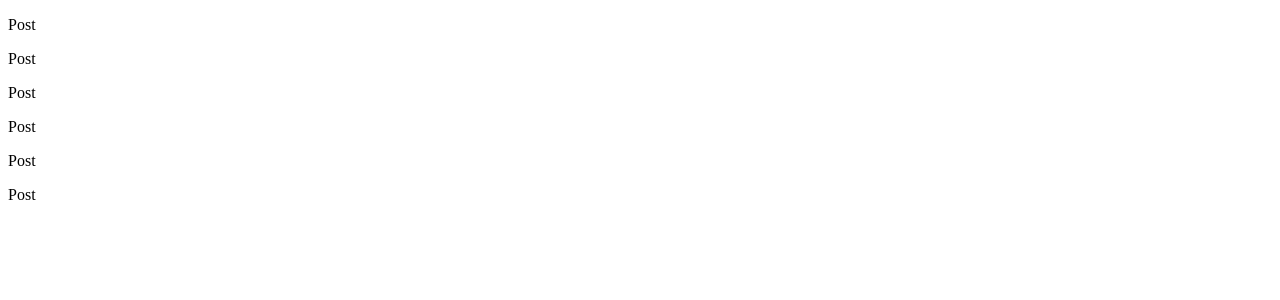
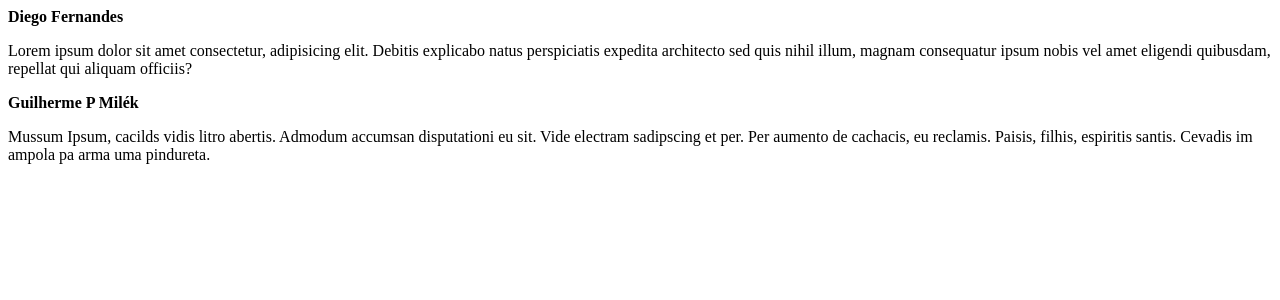
Before and after one commit to guipmdev/ignite-feed, a React (Vite) app: page / in a window 1280 px wide. Shown: the top 300 px of the page. Built offline with nearby package versions, Linux system fonts and the light colour scheme.

Commit message:
Iniciando com React - Propriedades

```diff
--- a/src/App.jsx
+++ b/src/App.jsx
@@ -3,12 +3,14 @@ import { Post } from "./Post";
 export function App() {
   return (
     <div>
-      <Post />
-      <Post />
-      <Post />
-      <Post />
-      <Post />
-      <Post />
+      <Post
+        author="Diego Fernandes"
+        content="Lorem ipsum dolor sit amet consectetur, adipisicing elit. Debitis explicabo natus perspiciatis expedita architecto sed quis nihil illum, magnam consequatur ipsum nobis vel amet eligendi quibusdam, repellat qui aliquam officiis?"
+      />
+      <Post
+        author="Guilherme P Milék"
+        content="Mussum Ipsum, cacilds vidis litro abertis. Admodum accumsan disputationi eu sit. Vide electram sadipscing et per. Per aumento de cachacis, eu reclamis. Paisis, filhis, espiritis santis. Cevadis im ampola pa arma uma pindureta."
+      />
     </div>
   );
 }
--- a/src/Post.jsx
+++ b/src/Post.jsx
@@ -1,3 +1,8 @@
-export function Post() {
-  return <p>Post</p>;
+export function Post(props) {
+  return (
+    <div>
+      <strong>{props.author}</strong>
+      <p>{props.content}</p>
+    </div>
+  );
 }
```
